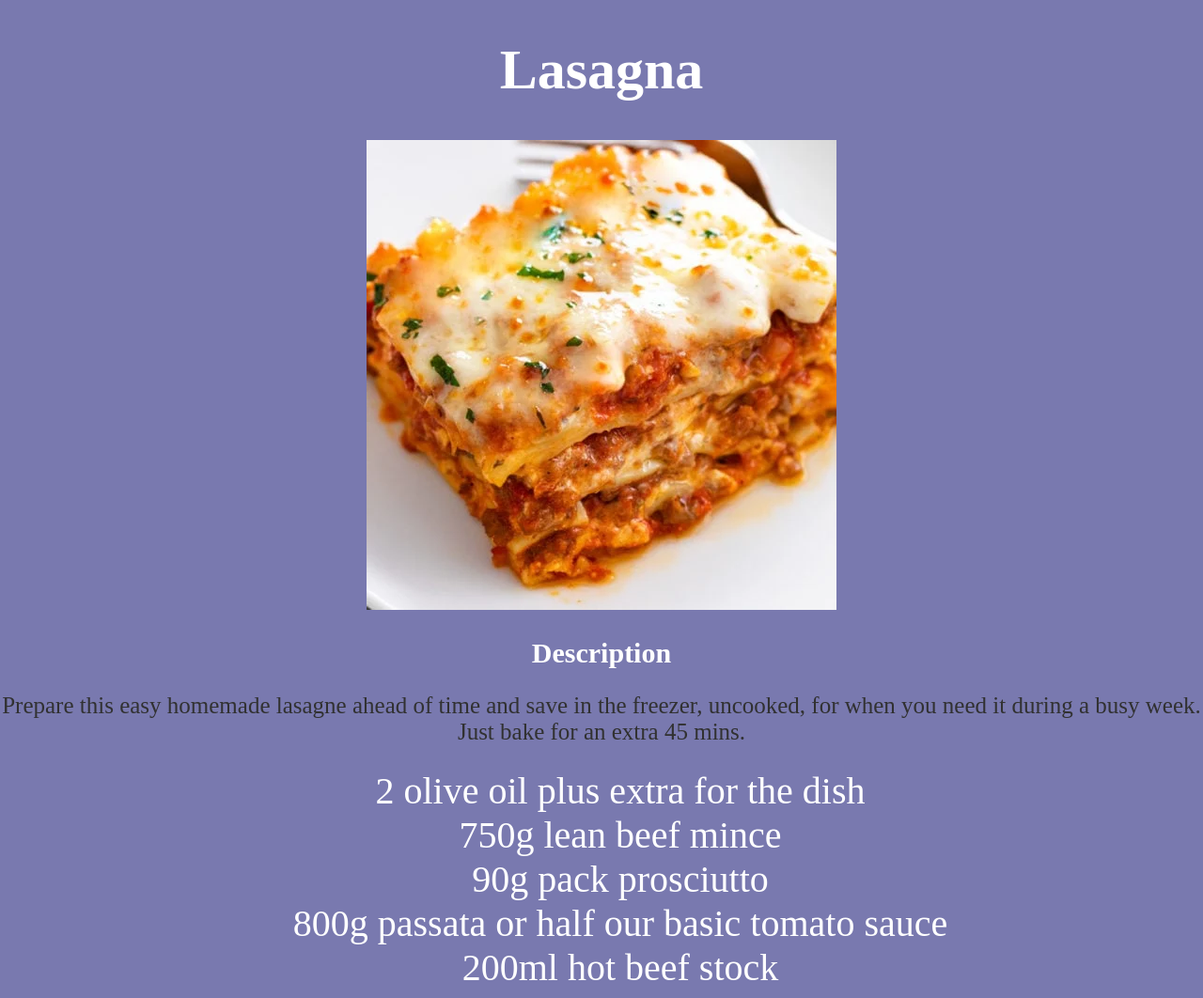
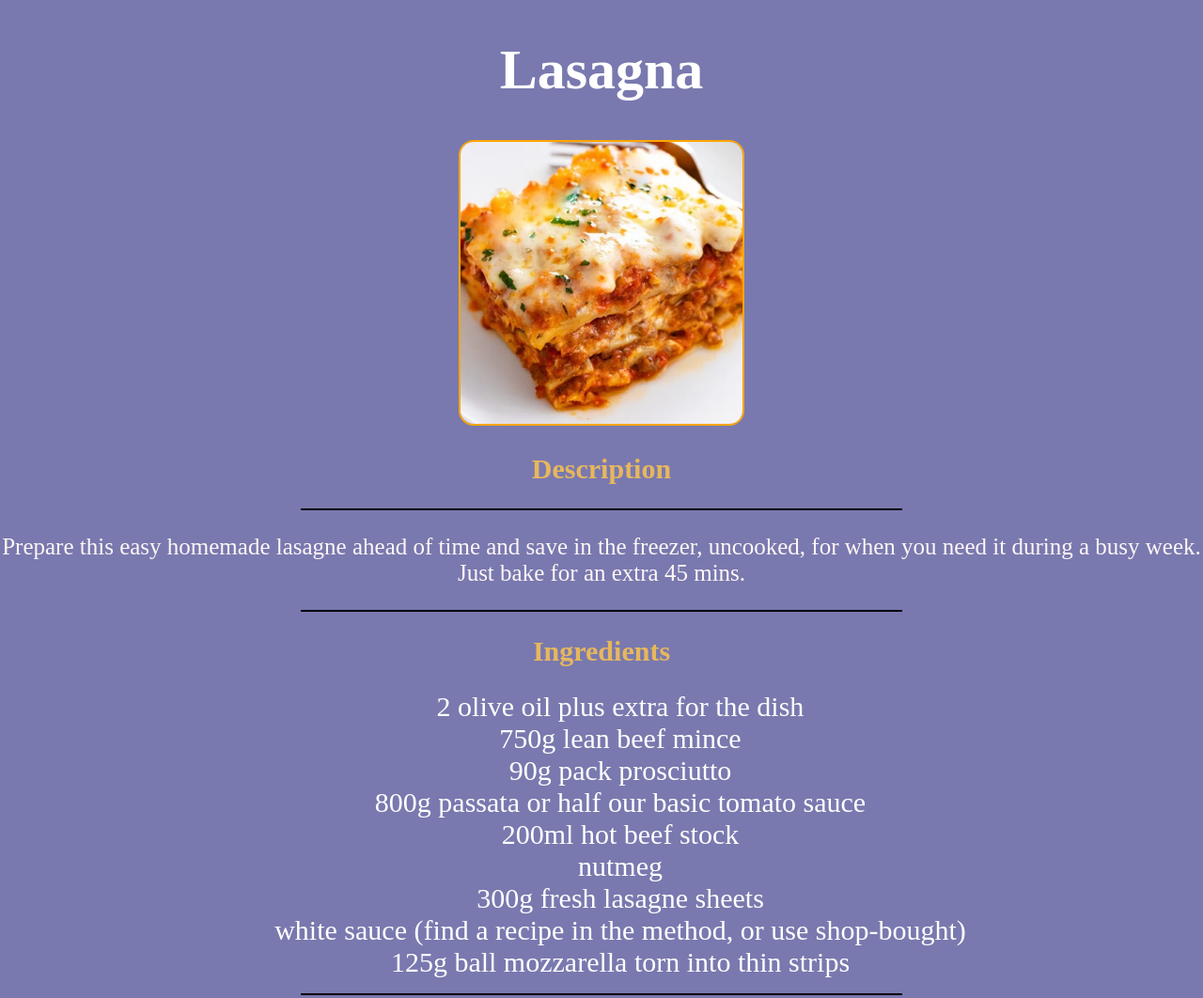
Before and after one commit to Roger-ODonnell/odin-recipes, a plain HTML site: page Recipes/lasagna.html in a window 1280 px wide. Shown: the top 1062 px of the page at 94% size. Drawn offline with Linux system fonts and the light colour scheme.

Commit message:
Updated styling to lasagne page, Added visible line breaks between section via CSS and HTML divs, Decreased Ingredients font size, Added border to lasagne image and decreased its size

```diff
--- a/Recipes/lasagna.html
+++ b/Recipes/lasagna.html
@@ -10,8 +10,11 @@
     <h1>Lasagna</h1>
     <img src="../Images/Lasagna-img.webp">
     <h2>Description</h2>
+    <div class="border-line"></div>
     <p class="recipe-description">Prepare this easy homemade lasagne ahead of time and save in the freezer, uncooked, for when you need it during a busy week.
         Just bake for an extra 45 mins.</p>
+        <div class="border-line"></div>
+    <h2>Ingredients</h2>
     <ul>
         <li>2 olive oil plus extra for the dish</li>
         <li>750g lean beef mince</li>
@@ -23,7 +26,8 @@
         <li>white sauce (find a recipe in the method, or use shop-bought)</li>
         <li>125g ball mozzarella torn into thin strips</li>
     </ul>
-
+    <div class="border-line"></div>
+    <H2>What to do:</H2>
     <ol>
         <li>To make the meat sauce, heat 2 tbsp olive oil in a frying pan and cook 750g lean beef mince in two batches for about 10 mins until browned all over.</li>
         <li>Finely chop 4 slices of prosciutto from a 90g pack, then stir through the meat mixture.</li>
@@ -35,7 +39,7 @@
         <li>Scatter 125g torn mozzarella over the top</li>
         <li>Arrange the rest of the prosciutto on top. Bake for 45 mins until the top is bubbling and lightly browned.</li>
     </ol>
-
+    <div class="border-line"></div>
     <a class="homepage-return" href="../index.html">Return To Homepage</a>
 </body>
 </html>
--- a/style.css
+++ b/style.css
@@ -15,6 +15,7 @@ h1{
 }
 h2{
     font-size: 30px;
+    color: rgb(231, 183, 93);
 }
 
 ul{
@@ -28,7 +29,7 @@ ol li{
 }
 
 li {
-    font-size: 40px;
+    font-size: 30px;
 }
 a {
     color: white;
@@ -38,9 +39,22 @@ a:hover{
     color: rgb(238, 207, 67);
 }
 
+img{
+    border-radius: 1rem;
+    height: auto;
+    max-width: 300px;
+    border: solid 2px orange;
+}
+
+.border-line{
+    border-bottom: solid black 2px;
+    width: 50%;
+    margin: 0 auto;
+}
+
 .recipe-description{
     font-size: 25px;
-    color: rgb(49, 49, 49);
+    color: rgb(255, 246, 246);
 }
 
 .homepage-return{
```
